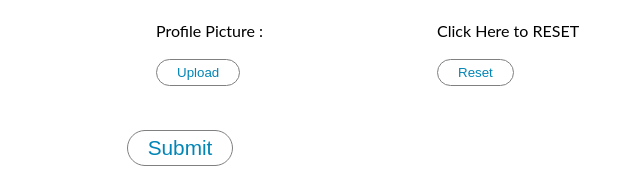
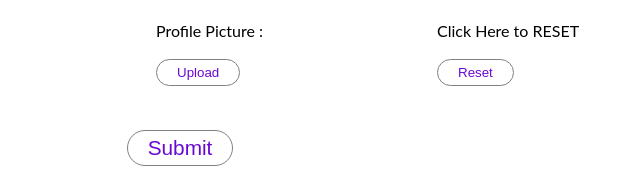
Before and after one commit to afreedshaik7/Registration-Form, a plain HTML site: page index.html in a window 1280 px wide. Shown: the part 772-943 px from the top of the page, 460-1100 px from the left. Drawn offline with Linux system fonts and the light colour scheme.

Commit message:
Update index.html

```diff
--- a/index.html
+++ b/index.html
@@ -135,15 +135,15 @@ io<html>
 		<tr>
 			<td>
 				<label for = "picture">Profile Picture : </label><br><br>
-				<input type = "button" onclick = "" style="color : #0085b6 ; background-color : white ; border-radius : 20px ; border : 1px solid #808080 ; padding : 5px 20px 5px 20px" name = "picture" value = "Upload" >
+				<input type = "button" onclick = "" style="color : #6A08D3 ; background-color : white ; border-radius : 20px ; border : 1px solid #808080 ; padding : 5px 20px 5px 20px" name = "picture" value = "Upload" >
 				<!-- <button style = "color : #0085b6 ; float : right ;background-color : white ; border-radius : 20px ; border : 1px solid #808080 ; padding : 5px #CC3333 20px 5px 20px" >Newer</button> -->
 			</td>
 			<td>
 				<label for = "resetpage">Click Here to RESET</label><br><br>
-				<input type = "reset" onclick = "location.reload()" style="color : #0085b6 ; background-color : white ; border-radius : 20px ; border : 1px solid #808080 ; padding : 5px 20px 5px 20px" name = "resetpage" value = "Reset">
+				<input type = "reset" onclick = "location.reload()" style="color : #6A08D3 ; background-color : white ; border-radius : 20px ; border : 1px solid #808080 ; padding : 5px 20px 5px 20px" name = "resetpage" value = "Reset">
 			</td>
 		</tr>
 	</table>
 	<br><br>
 
-	<center><input type = "submit" onclick = "alert('Did you like my Application form design?')" style="color : #0085b6 ; background-color : white ; border-radius : 20px ; border : 1px solid #808080 ; padding : 5px 20px 5px 20px ; font-size : 130%" value = "Submit"></center>
+	<center><input type = "submit" onclick = "alert('Did you like my Application form design?')" style="color : #6A08D3 ; background-color : white ; border-radius : 20px ; border : 1px solid #808080 ; padding : 5px 20px 5px 20px ; font-size : 130%" value = "Submit"></center>
```
